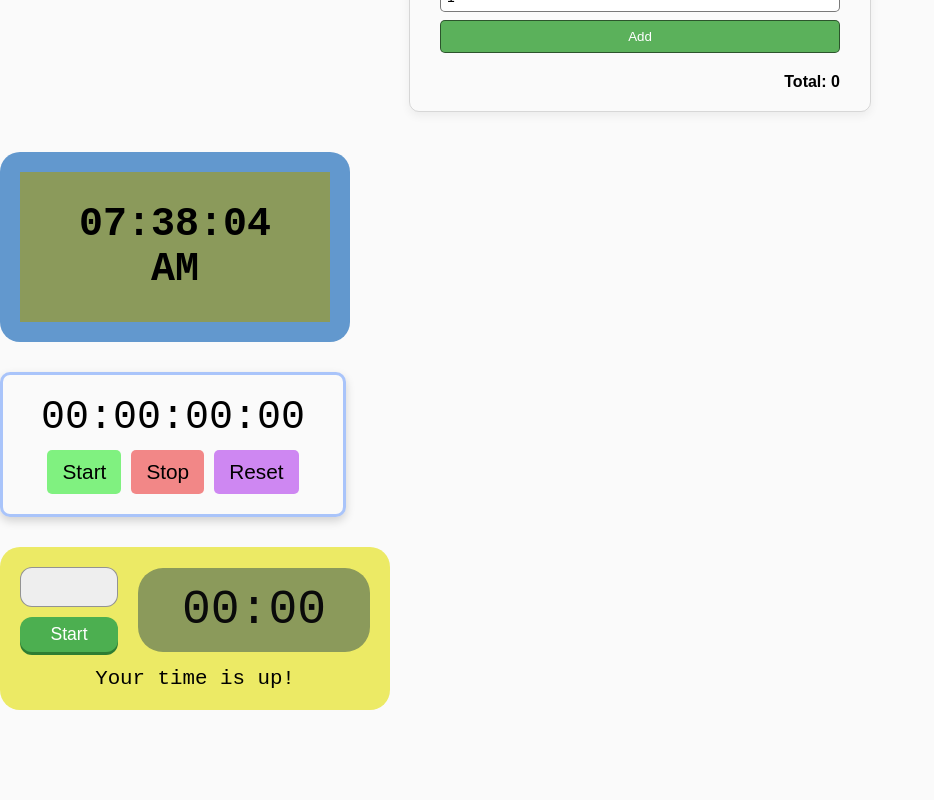
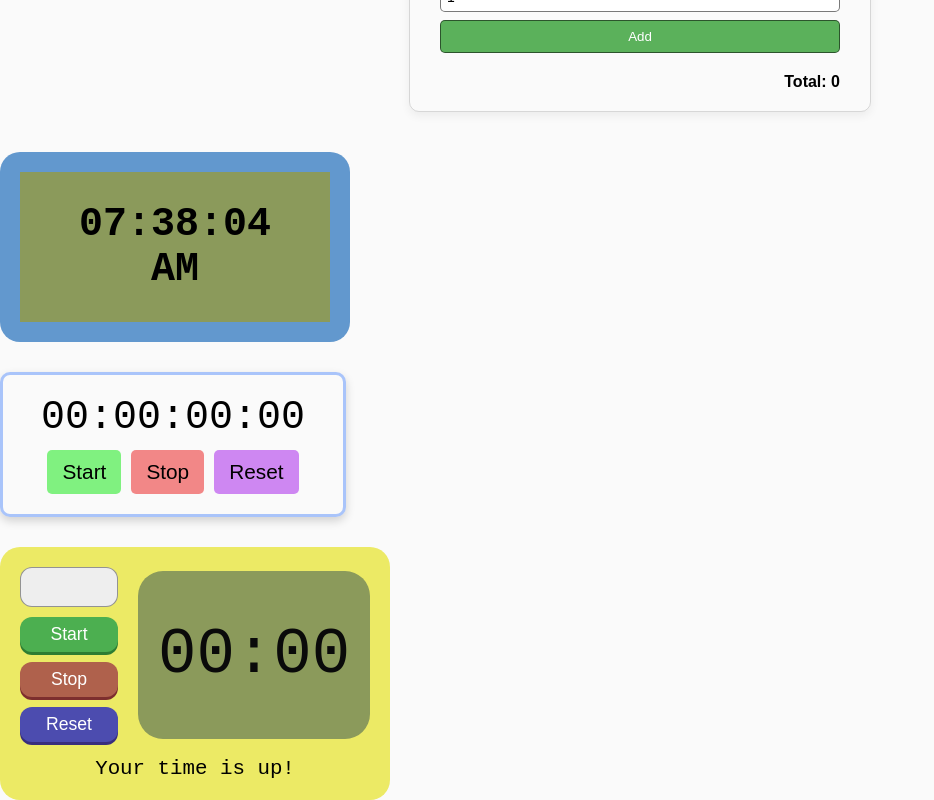
Before and after one commit to HanKwan/react-fundamentals, a React (Vite) app in the folder practice/: page / in a window 1280 px wide. Shown: the part 1422-2222 px from the top of the page, without its empty margins (0-934 px from the left). Before the commit the page ends 2132 px from the top, so only its background shows below. Built offline with nearby package versions, Linux system fonts and the light colour scheme.

Commit message:
update: add stop and reset btn

```diff
--- a/practice/src/component/Timer.tsx
+++ b/practice/src/component/Timer.tsx
@@ -1,13 +1,23 @@
+import { useState } from "react"
+
 function Timer() {
 
+    const [isRunning, setIsRunning] = useState(false)
+    const [endTime, setEndTime] = useState(0)
+
+    const handleStart = () => {
+
+    }
 
 
     return(
         <div className="timer">
             <div className="timer-layout">
                 <div className="input-time">
-                <input type="number" />
-                <button>Start</button>
+                    <input type="number" />
+                    <button className="startBtn">Start</button>
+                    <button className="stopBtn">Stop</button>
+                    <button className="resetBtn">Reset</button>
                 </div>
                 <div className="timer-display">00:00</div>
             </div>
--- a/practice/src/index.css
+++ b/practice/src/index.css
@@ -291,11 +291,21 @@ textarea{
   border-radius: 12px;
   border: none;
   font-size: 1.1rem;
-  background: #4CAF50;
   color: white;
   cursor: pointer;
+  transition: all 0.1s;
+}
+.input-time .startBtn {
+  background: #4CAF50;
   box-shadow: 0 3px 0 #2e7d32;
-  transition: all 0.1s;
+}
+.input-time .stopBtn {
+  background: #af614c;
+  box-shadow: 0 3px 0 #7d2e2e;
+}
+.input-time .resetBtn {
+  background: #4c4caf;
+  box-shadow: 0 3px 0 #392e7d;
 }
 
 .input-time button:active {
@@ -307,9 +317,9 @@ textarea{
 .timer-display {
   flex: 1;
   background: #8B9A5B;
-  padding: 15px 20px;
+  padding: 48px 20px;
   border-radius: 25px;
-  font-size: 3rem;
+  font-size: 4rem;
   font-family: "JetBrains Mono", monospace;
   text-align: center;
   color: rgb(10, 10, 10);
```
